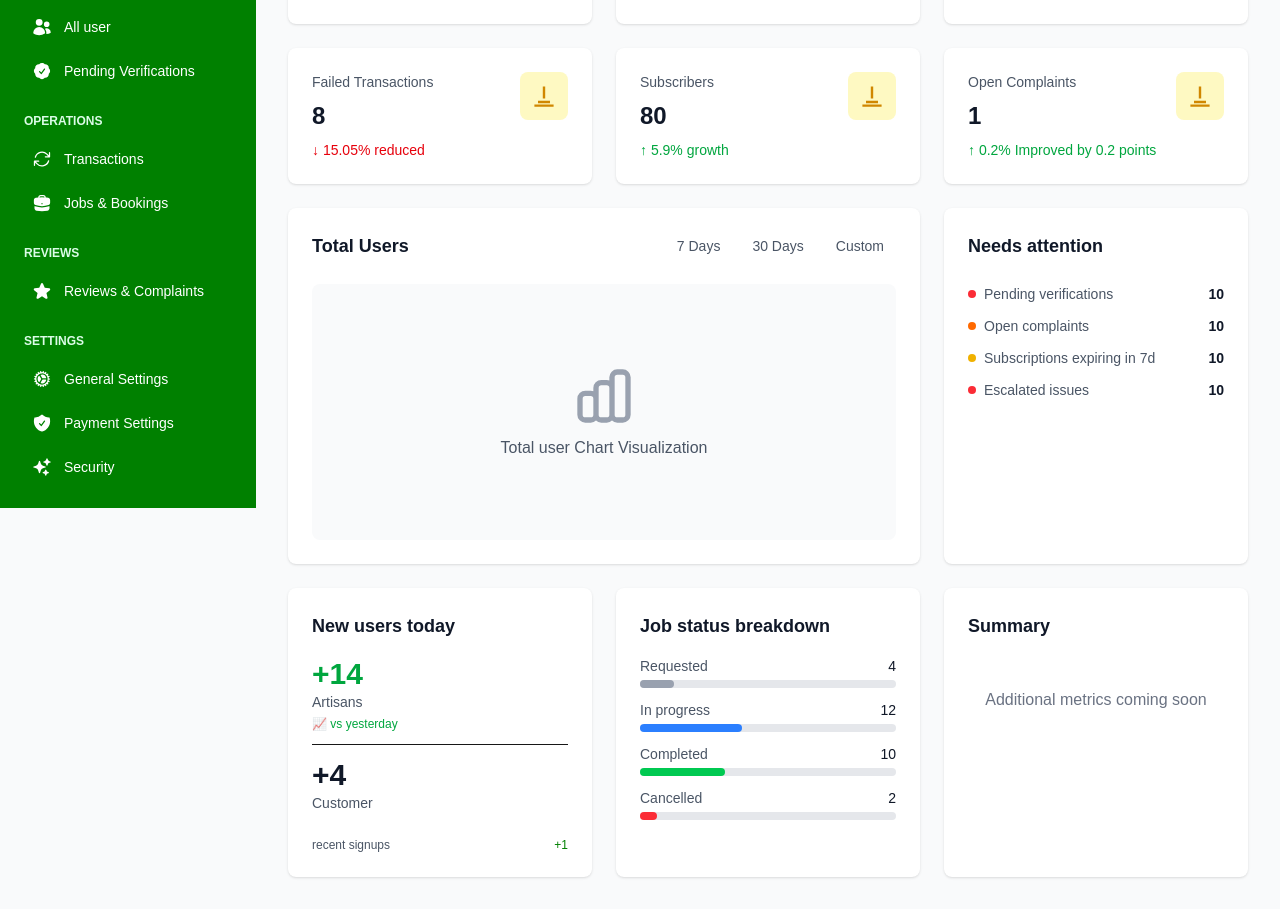
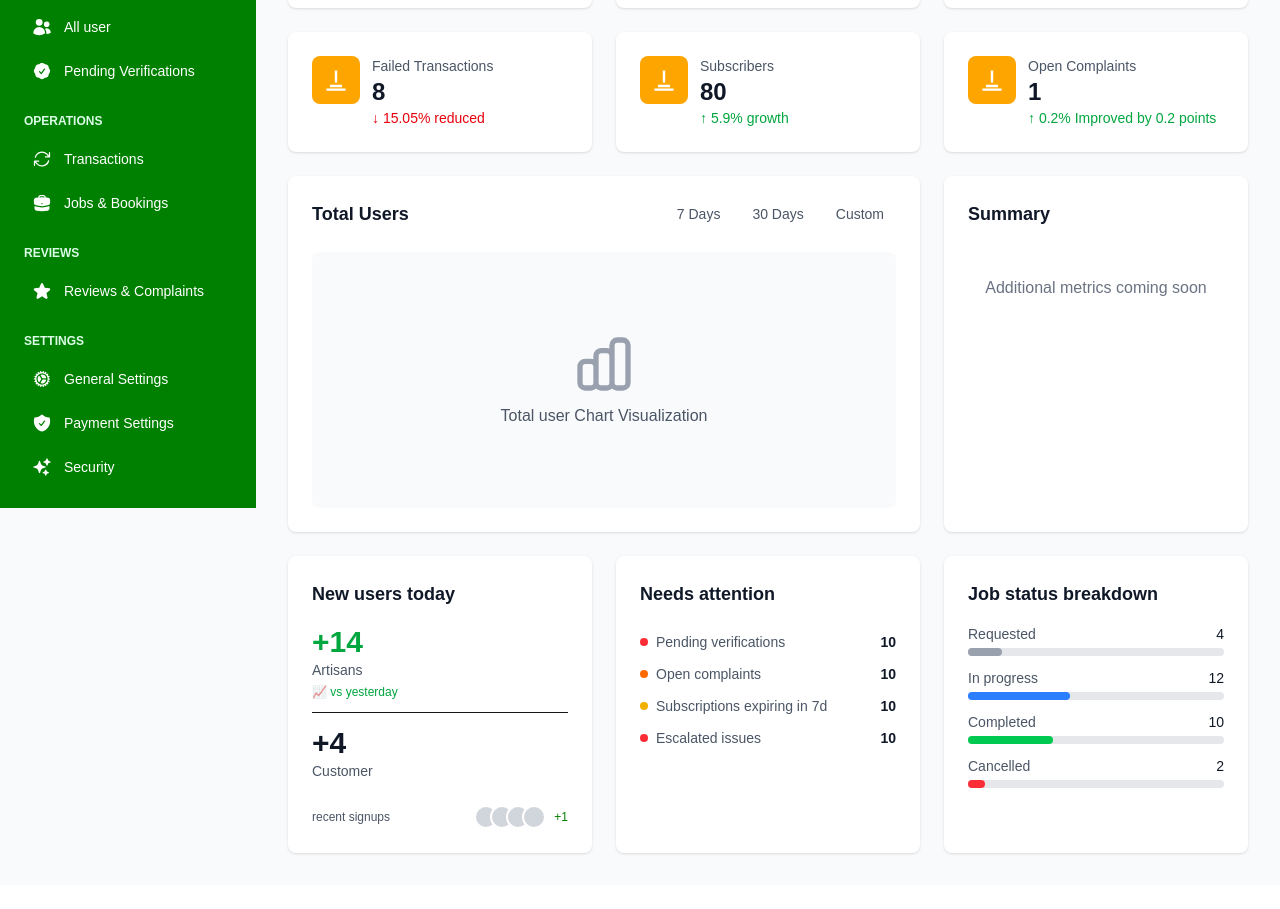
Before and after one commit to SynapGridTech/kadartisan-frontend, a Next.js app: page /dashboard in a window 1280 px wide. Shown: the part 292-1201 px from the top of the page. After the commit the page ends 1177 px from the top, so only its background shows below. Built offline with nearby package versions, Linux system fonts and the light colour scheme.

Commit message:
users signed up avatars

```diff
--- a/app/components/layout/Header.tsx
+++ b/app/components/layout/Header.tsx
@@ -23,7 +23,7 @@ const Header = () => {
             <input
               type="text"
               placeholder="Search user,artisan review..."
-              className="w-full pl-10 pr-4 py-2 border border-gray-300 rounded-lg focus:outline-none focus:ring-2 focus:ring-primary"
+              className="w-full pl-10 pr-4 py-2 border border-gray-300 rounded-lg focus:outline-none focus:ring-2 focus:ring-primary text-gray-600"
             />
           </div>
         </div>
--- a/app/dashboard/page.tsx
+++ b/app/dashboard/page.tsx
@@ -14,21 +14,21 @@ interface StatCardProps {
 
 const StatCard = ({ icon, label, value, change, isPositive, changeLabel }: StatCardProps) => (
   <div className="bg-white rounded-lg p-6 shadow-sm">
-    <div className="flex items-start justify-between">
+    <div className="flex items-start gap-3">
+      <div className="bg-secondary p-3 rounded-lg text-white">{icon}</div>
       <div className="flex-1">
-        <p className="text-gray-600 text-sm mb-2">{label}</p>
+        <p className="text-gray-600 text-sm">{label}</p>
         <p className="text-2xl font-bold text-gray-900">{value}</p>
-        <p className={`text-sm mt-2 ${isPositive ? 'text-green-600' : 'text-red-600'}`}>
+        <p className={`text-sm ${isPositive ? 'text-green-600' : 'text-red-600'}`}>
           {isPositive ? '↑' : '↓'} {Math.abs(change)}% {changeLabel || ''}
         </p>
       </div>
-      <div className="bg-yellow-100 p-3 rounded-lg">{icon}</div>
     </div>
   </div>
 );
 
 const ChartIcon = () => (
-  <svg className="w-6 h-6 text-yellow-600" fill="currentColor" viewBox="0 0 20 20">
+  <svg className="w-6 h-6 text-white" fill="currentColor" viewBox="0 0 20 20">
     <path d="M10 12V2M5 15h10M2 18h16" stroke="currentColor" strokeWidth="2" fill="none" />
   </svg>
 );
@@ -156,6 +156,47 @@ export default function Dashboard() {
           </div>
         </div>
 
+        {/* Placeholder for additional card */}
+        <div className="bg-white rounded-lg p-6 shadow-sm">
+          <h2 className="text-lg font-semibold text-gray-900 mb-4">Summary</h2>
+          <div className="text-center text-gray-500 py-8">
+            <p>Additional metrics coming soon</p>
+          </div>
+        </div>
+      </div>
+
+      {/* Bottom Section */}
+      <div className="grid grid-cols-1 md:grid-cols-3 gap-6">
+        {/* New Users Today */}
+        <div className="bg-white rounded-lg p-6 shadow-sm">
+          <h2 className="text-lg font-semibold text-gray-900 mb-4">New users today</h2>
+          <div className="space-y-3">
+            <div>
+              <p className="text-3xl font-bold text-green-600">+14</p>
+              <p className="text-sm text-gray-600">Artisans</p>
+              <p className="text-xs text-green-600 mt-1">📈 vs yesterday</p>
+            </div>
+            <div className="pt-3 border-t">
+              <p className="text-3xl font-bold text-gray-900">+4</p>
+              <p className="text-sm text-gray-600">Customer</p>
+            </div>
+            <div className="pt-3 flex items-center justify-between">
+              <span className="text-xs text-gray-600">recent signups</span>
+              <div className="flex items-center">
+                <div className="flex -space-x-2 mr-2">
+                  {[1, 2, 3, 4].map((avatar) => (
+                    <div
+                      key={avatar}
+                      className="w-6 h-6 rounded-full bg-gray-300 border-2 border-white"
+                    />
+                  ))}
+                </div>
+                <span className="text-xs text-primary font-medium">+1</span>
+              </div>
+            </div>
+          </div>
+        </div>
+
         {/* Needs Attention */}
         <div className="bg-white rounded-lg p-6 shadow-sm">
           <h2 className="text-lg font-semibold text-gray-900 mb-6">Needs attention</h2>
@@ -182,29 +223,6 @@ export default function Dashboard() {
             </div>
           </div>
         </div>
-      </div>
-
-      {/* Bottom Section */}
-      <div className="grid grid-cols-1 md:grid-cols-3 gap-6">
-        {/* New Users Today */}
-        <div className="bg-white rounded-lg p-6 shadow-sm">
-          <h2 className="text-lg font-semibold text-gray-900 mb-4">New users today</h2>
-          <div className="space-y-3">
-            <div>
-              <p className="text-3xl font-bold text-green-600">+14</p>
-              <p className="text-sm text-gray-600">Artisans</p>
-              <p className="text-xs text-green-600 mt-1">📈 vs yesterday</p>
-            </div>
-            <div className="pt-3 border-t">
-              <p className="text-3xl font-bold text-gray-900">+4</p>
-              <p className="text-sm text-gray-600">Customer</p>
-            </div>
-            <div className="pt-3 flex items-center justify-between">
-              <span className="text-xs text-gray-600">recent signups</span>
-              <span className="text-xs text-primary font-medium">+1</span>
-            </div>
-          </div>
-        </div>
 
         {/* Job Status Breakdown */}
         <div className="bg-white rounded-lg p-6 shadow-sm">
@@ -217,13 +235,6 @@ export default function Dashboard() {
           </div>
         </div>
 
-        {/* Placeholder for additional card */}
-        <div className="bg-white rounded-lg p-6 shadow-sm">
-          <h2 className="text-lg font-semibold text-gray-900 mb-4">Summary</h2>
-          <div className="text-center text-gray-500 py-8">
-            <p>Additional metrics coming soon</p>
-          </div>
-        </div>
       </div>
     </div>
   );
```
